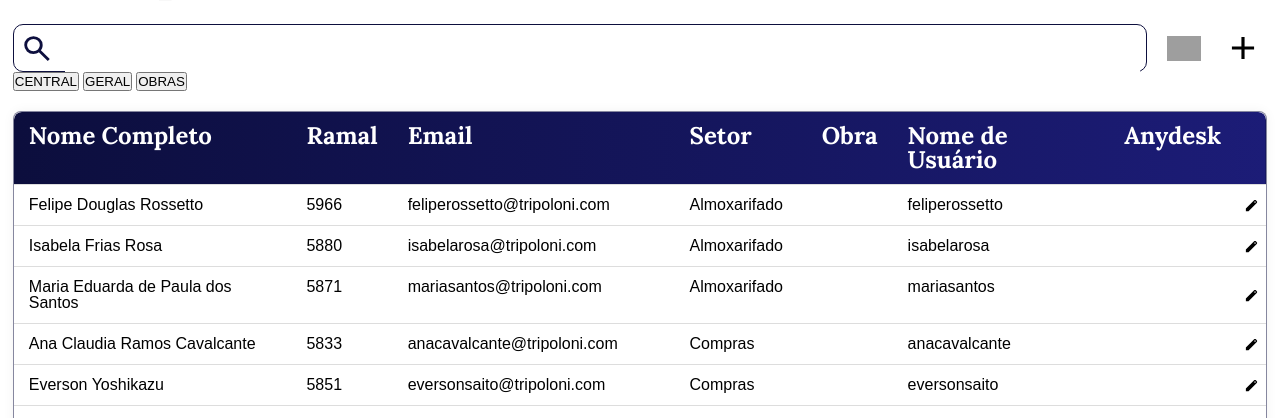
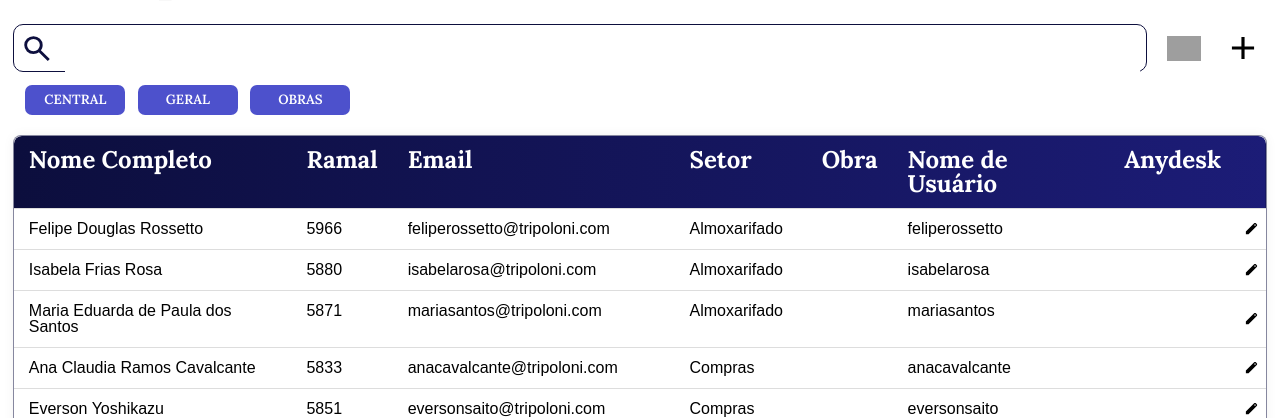
Before and after one commit to GHRodriguess/Telefonia-Tripoloni, a Django app: page /ramal/ in a window 1280 px wide. Shown: the part 57-475 px from the top of the page. Run offline with Django 5.2, Linux system fonts and the light colour scheme; a user stored in the database is signed in; data comes from the database, SQL or seed files in the repository; grey boxes are pictures that could not be loaded.

Commit message:
iniciando as alterações no estilo mas tem que mexer muito ainda

```diff
--- a/a_lista_ramal/templates/lista_ramal.html
+++ b/a_lista_ramal/templates/lista_ramal.html
@@ -30,13 +30,13 @@
         {% endif %}
     </div>
     <div class="filters">
-        <button hx-get="{% url 'filtra_central' %}" hx-vals='{"filtro": "central"}' hx-target="body" hx-swap="outerHTML">
+        <button class="botoes-filtro" hx-get="{% url 'filtra_central' %}" hx-vals='{"filtro": "central"}' hx-target="body" hx-swap="outerHTML">
             CENTRAL
         </button>
-        <button hx-get="{% url 'filtra_central' %}" hx-vals='{"filtro": ""}' hx-target="body" hx-swap="outerHTML">
+        <button class="botoes-filtro" hx-get="{% url 'filtra_central' %}" hx-vals='{"filtro": ""}' hx-target="body" hx-swap="outerHTML">
             GERAL
         </button>
-        <button hx-get="{% url 'filtra_central' %}" hx-vals='{"filtro": "Obra"}' hx-target="body" hx-swap="outerHTML">
+        <button class="botoes-filtro" hx-get="{% url 'filtra_central' %}" hx-vals='{"filtro": "Obra"}' hx-target="body" hx-swap="outerHTML">
             OBRAS
         </button>
 
--- a/a_lista_ramal/views.py
+++ b/a_lista_ramal/views.py
@@ -14,7 +14,6 @@ def lista_ramal(request, filtro=None):
         ramais = Ramal.objects.all()
     if filtro:
         ramais = filter_ramal_obra(filtro)
-
     ramais = ramais.order_by('obra', 'setor')
     context["ramais"] = ramais
     return render(request, "lista_ramal.html", context=context)
--- a/templates/static/a_lista_ramal/css/lista_ramal.css
+++ b/templates/static/a_lista_ramal/css/lista_ramal.css
@@ -95,6 +95,27 @@ main {
     outline: none;
 }
 
+.filters {
+    padding-top: 1%;
+    display: flex;
+    justify-content: start;
+}
+
+.botoes-filtro {
+    display: flex;
+    justify-content: center;
+    align-items: center;
+    margin-left: 1%;
+    width: 100px;
+    height: 30px;
+    border-radius: 7px;
+    font-family: "Lora", serif;
+    font-weight: 600;
+    background-color: #4d51cc;
+    color: #fff;
+    border: none;
+}
+
 .tabela {
     overflow-x: auto;
     margin: 0 auto;
```
